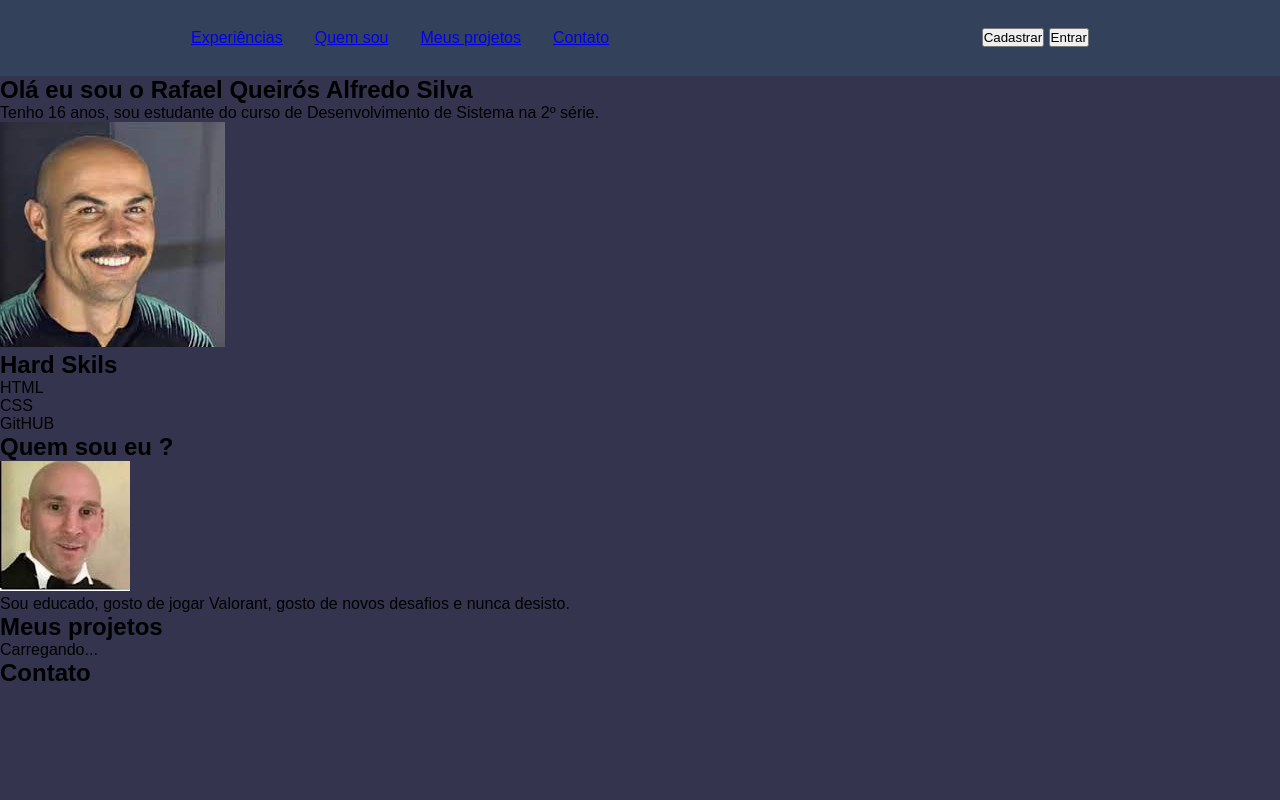
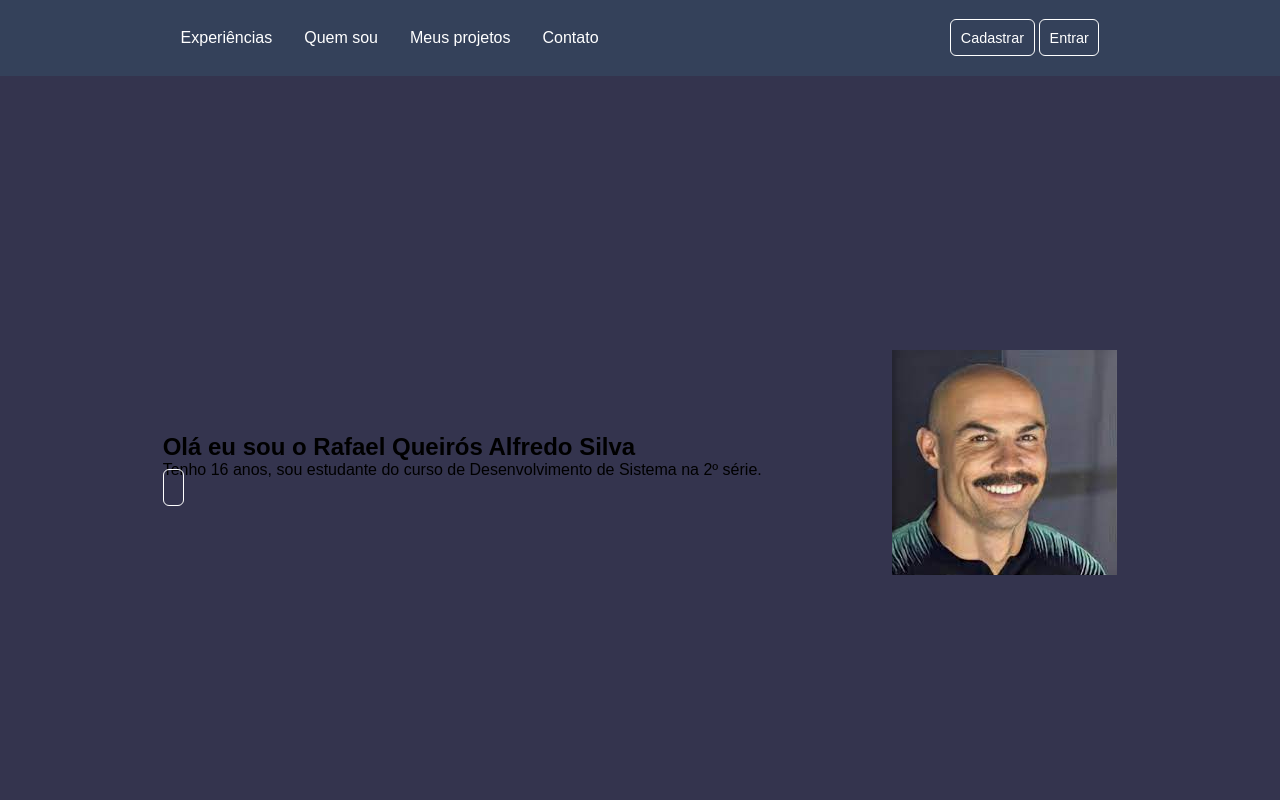
Before and after one commit to Rafah18/Portfolfio, a plain HTML site: page Portfolfio/Portfolfio/index.html in a window 1280 px wide. Shown: the top 800 px of the page. Drawn offline with Linux system fonts and the light colour scheme.

Commit message:
Atualização do CSS

```diff
--- a/Portfolfio/Portfolfio/style.css
+++ b/Portfolfio/Portfolfio/style.css
@@ -38,3 +38,62 @@ nav{
     align-items: center;
     flex-wrap: wrap;
 }
+
+.nav-links {
+    text-decoration: none;
+    color: var(--white);
+}
+
+.nav-links:hover {
+    color: var(--dark4);
+    text-decoration: underline;
+    transition: .4s;
+}
+
+.box-btn-action {
+    display: flex;
+    gap: 1rem;
+}
+
+:is(button, .link-action) {
+    padding: .6rem;
+    font-size: .9rem;
+    border-radius: 6px;
+    transition: .4s;
+}
+
+.btn-action {
+    background-color: transparent;
+    border: 1px solid var(--white);
+    color: var(--white);
+}
+
+.btn-action:haver {
+    background-color: var(--dark3);
+    border: 1px solid var(--dark3);
+}
+
+.link-action {
+    text-decoration: none;
+    width: 200px;
+    text-align: center;
+}
+
+main {
+    display: flex;
+    flex-direction: column;
+    gap: 2rem;
+}
+
+section {
+    padding: 4rem;
+}
+
+.first-section {
+    display: flex;
+    justify-content: space-evenly;
+    align-items: center;
+    gap: 2rem;
+    min-height: 650px;
+    flex-wrap: wrap;
+}
```
